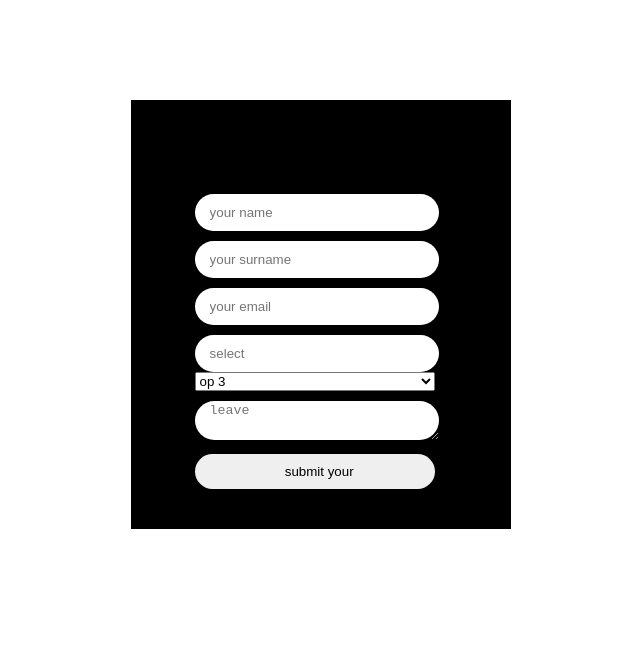
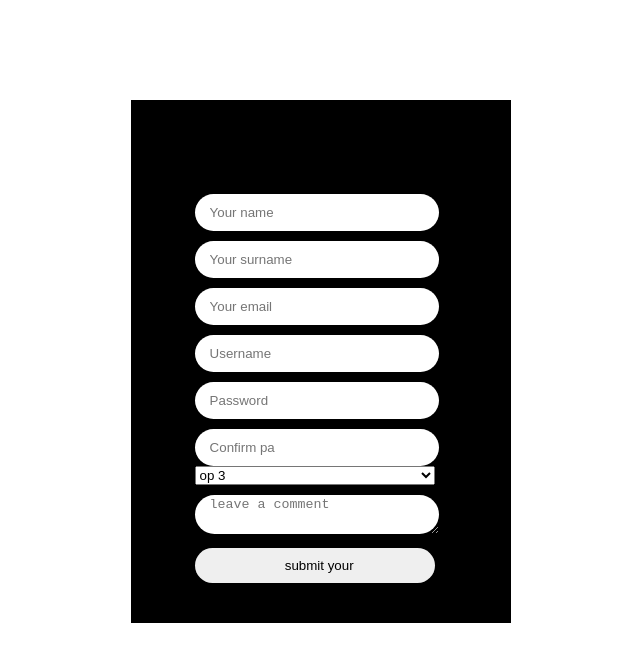
Before and after one commit to 231141/index-html-week-6, a plain HTML site: page index.html in a window 1280 px wide. Shown: the whole page, without its empty margins (319-959 px from the left). Drawn offline with Linux system fonts and the light colour scheme.

Commit message:
Update index.html

```diff
--- a/index.html
+++ b/index.html
@@ -11,10 +11,12 @@
 <body>
     <form>
         <h3>Give us that sweet data</h3>
-        <input class="input-el" type="text" placeholder="your name" required>
-        <input class="input-el" type="text" placeholder="your surname" required>
-        <input class="input-el" type="email" placeholder="your email" required>
-        <input class="input-el" type="password" placeholder="select" required>
+        <input class="input-el" type="text" placeholder="Your name" required>
+        <input class="input-el" type="text" placeholder="Your surname" required>
+        <input class="input-el" type="email" placeholder="Your email" required>
+        <input class="input-el" type="password" placeholder="Username" required>
+        <input class="input-el" type="password" placeholder="Password" required>
+        <input class="input-el" type="password" placeholder="Confirm pa" required>
 
         <select>
            <option >op 1</option>
@@ -23,7 +25,7 @@
         </select>
 
 
-        <textarea class="input-el" placeholder="leave" rows="10"></textarea>
+        <textarea class="input-el" placeholder="leave a comment" rows="10"></textarea>
 
 
         <button class="input-el" type="submit">submit your</button>
```
